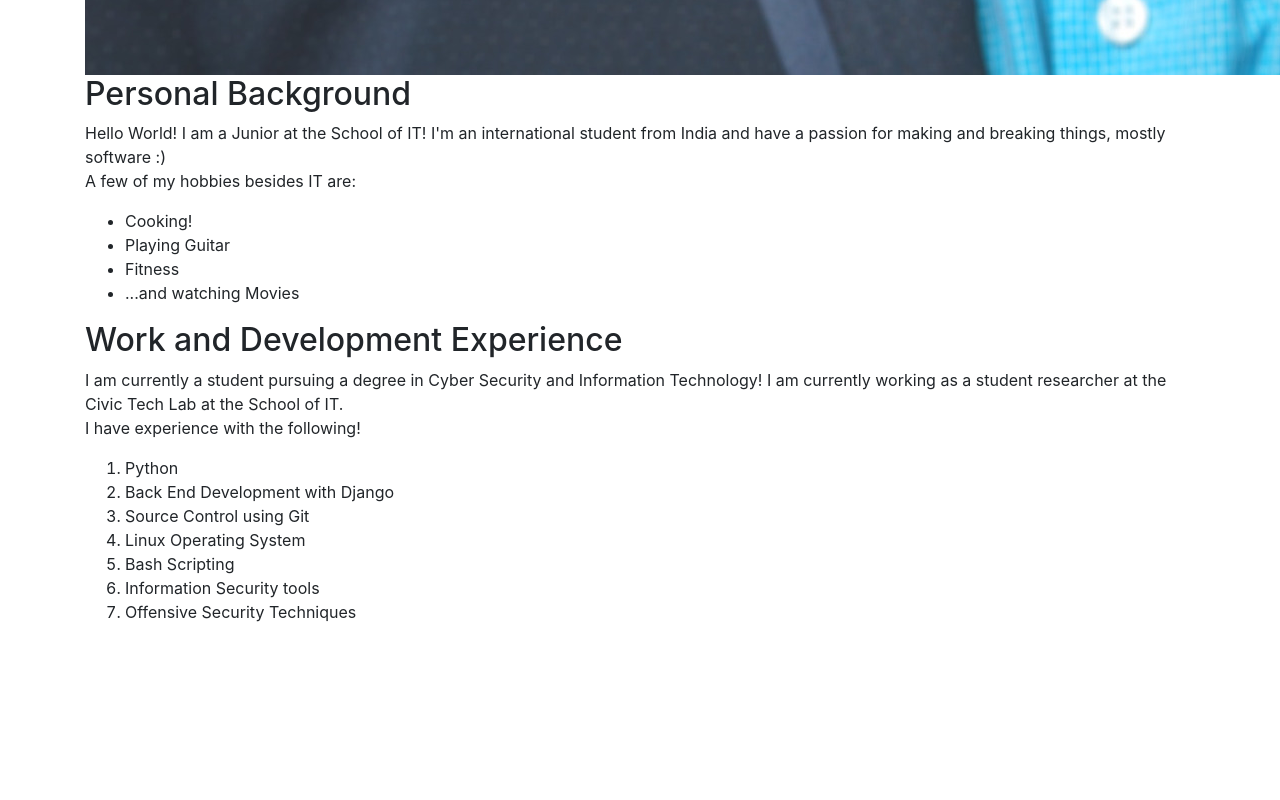
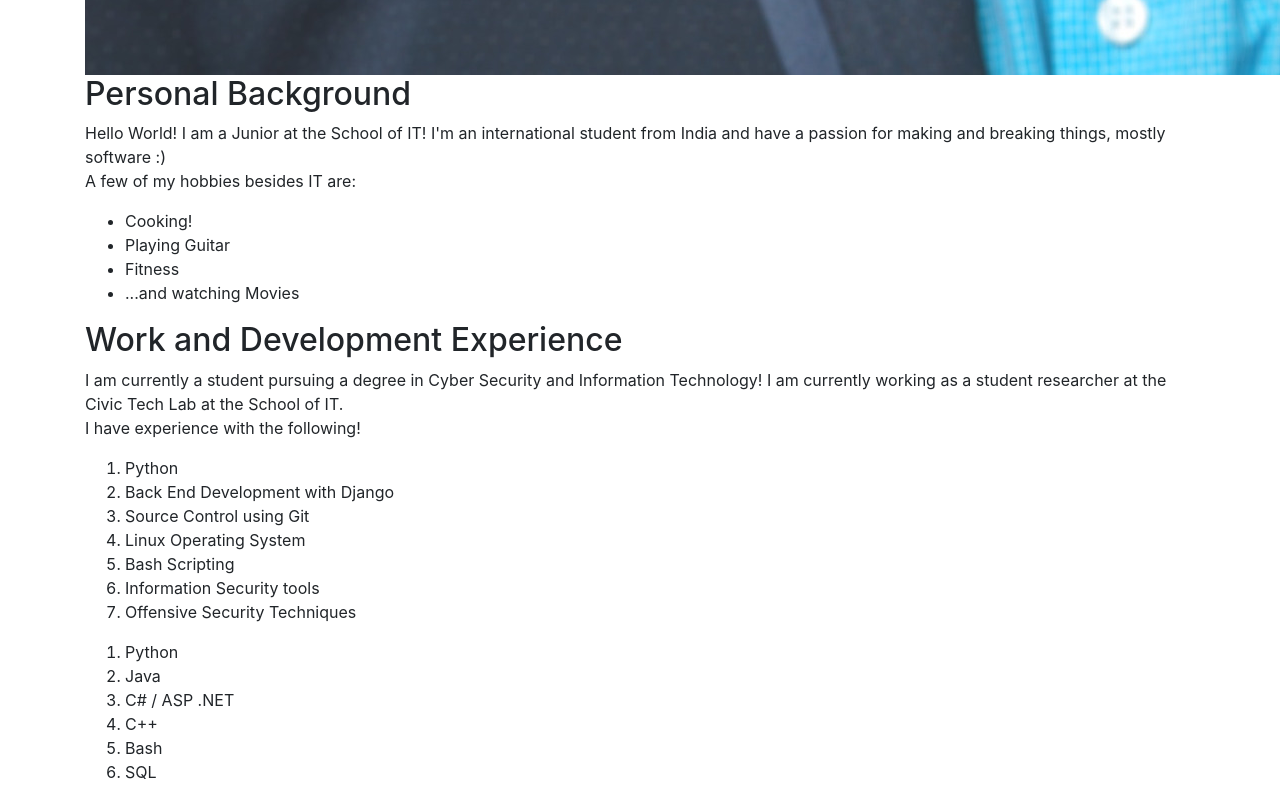
Before and after one commit to IT3049C-Students-Archive/1-online-portfolio-pranavm7, a website: page index.html in a window 1280 px wide. Shown: the part 2395-3195 px from the top of the page. Before the commit the page ends 3035 px from the top, so only its background shows below. Drawn offline with nearby package versions, Linux system fonts and the light colour scheme.

Commit message:
Added Programming Languages Section

```diff
--- a/index.html
+++ b/index.html
@@ -52,6 +52,16 @@
           </ol>
         </p>
       </div>
+      <div class="section" id="programmingLanguages">
+        <ol>
+          <li>Python</li>
+          <li>Java</li>
+          <li>C# / ASP .NET</li>
+          <li>C++</li>
+          <li>Bash</li>
+          <li>SQL</li>
+        </ol>
+      </div>
 
     </div>
 
```
